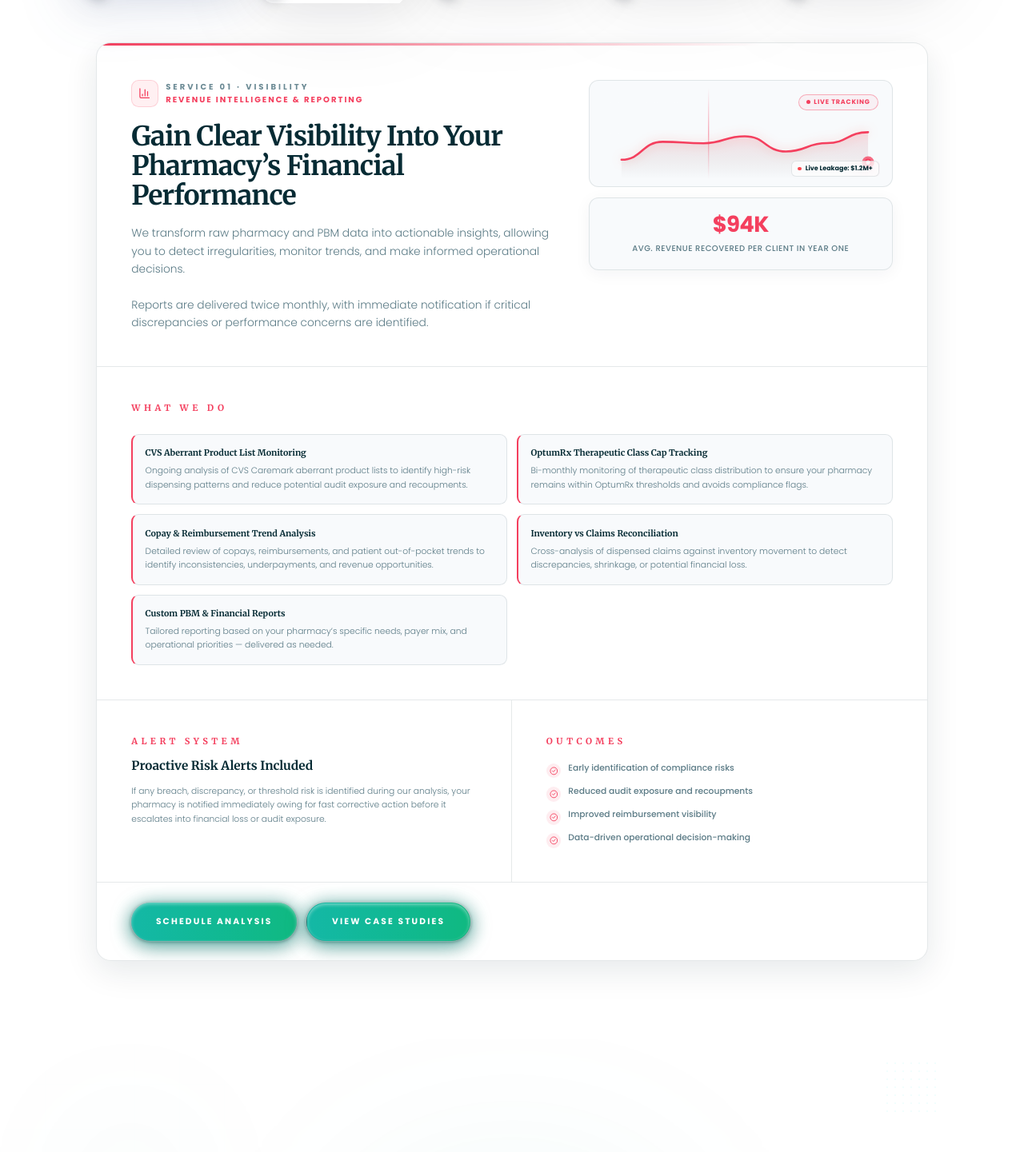
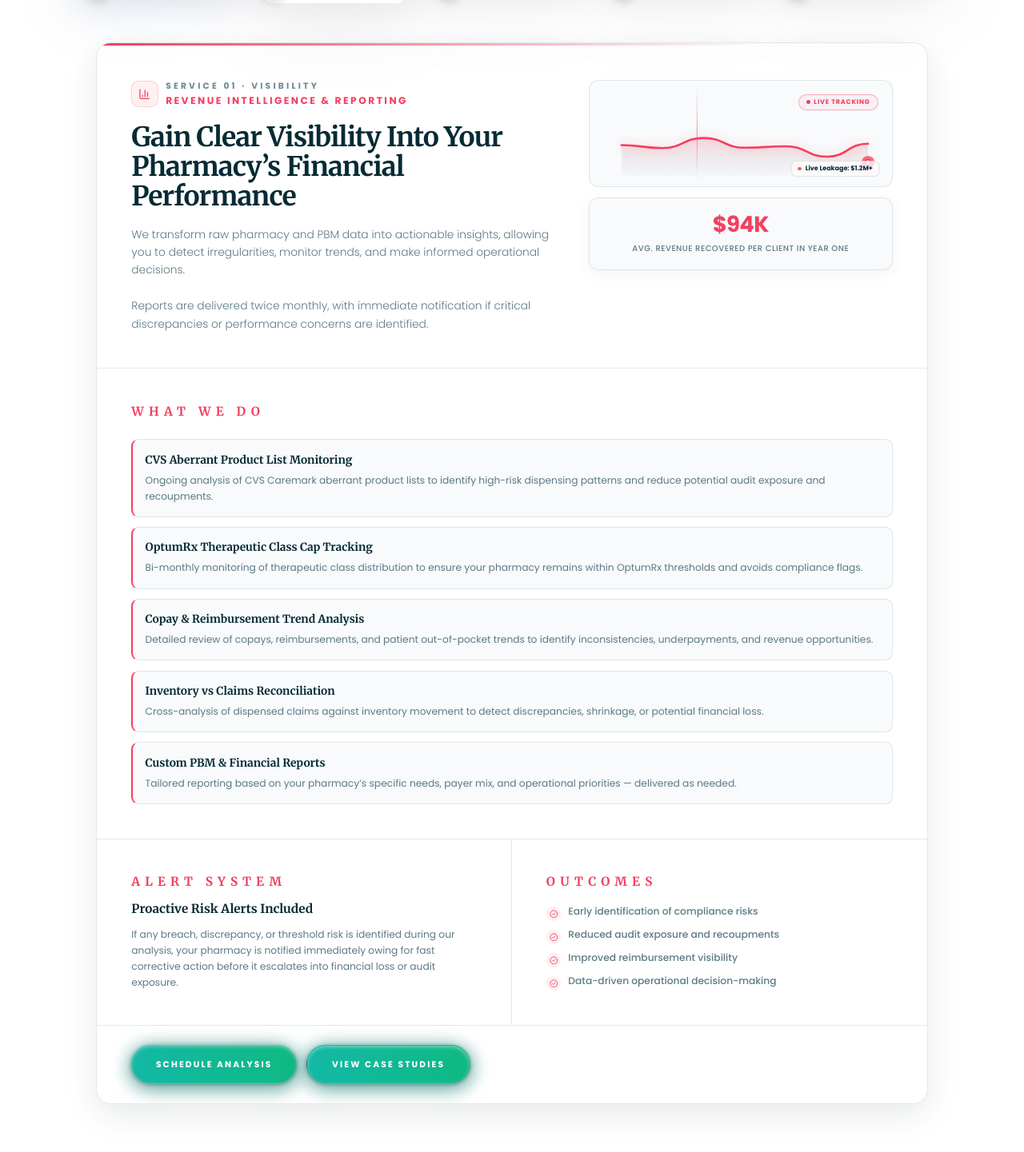
Before and after one commit to ayankhurram0/primetek-redesign, a Next.js app: page /services in a window 1280 px wide. Shown: the part 989-2430 px from the top of the page at 80% size. Built offline with nearby package versions, Linux system fonts and the light colour scheme.

Commit message:
Hero Section Changes

```diff
--- a/app/about/components/OurJourney.tsx
+++ b/app/about/components/OurJourney.tsx
@@ -192,7 +192,7 @@ export const OurJourney = () => {
                   alt={step.imgAlt}
                   fill
                   priority
-                  className="scale-105 object-cover opacity-85 transition-all duration-700"
+                  className="scale-105 object-cover transition-all duration-700"
                 />
 
                 <div
--- a/app/case-studies/Components/CaseStudyCard.tsx
+++ b/app/case-studies/Components/CaseStudyCard.tsx
@@ -157,8 +157,9 @@ export default function CaseStudyCard({ study, idx }: CaseStudyCardProps) {
                 ) : null}
               </h2>
 
-              <div className="mt-12 grid gap-10 border-t border-slate-200/80 pt-10 md:grid-cols-2 md:gap-12">
-                <div>
+              <div className="grid gap-10 pt-10 md:grid-cols-2 md:gap-8">
+
+                <div className="md:border-slate-200/80 bg-white p-8 shadow-[0_12px_40px_rgba(15,23,42,0.06)] md:p-10 border border-slate-200/80 rounded-2xl">
                   <div className="mb-5 flex items-center gap-3">
                     <div
                       className="flex h-10 w-10 items-center justify-center rounded-full"
@@ -167,18 +168,18 @@ export default function CaseStudyCard({ study, idx }: CaseStudyCardProps) {
                       <FileText className="h-5 w-5" strokeWidth={1.75} />
                     </div>
                     <h4
-                      className="text-sm font-bold uppercase tracking-[0.22em]"
+                      className="text-md font-black uppercase tracking-[0.22em]"
                       style={{ color: styles.accent }}
                     >
                       Initial Condition
                     </h4>
                   </div>
-                  <p className="text-base leading-relaxed text-slate-500 md:text-[1.05rem]">
+                  <p className="text-base leading-relaxed text-black md:text-[1.05rem]">
                     {study.challenge}
                   </p>
                 </div>
 
-                <div className="md:border-l md:border-slate-200/80 md:pl-10">
+                <div className="md:pl-10 md:border-slate-200/80 bg-white p-8 shadow-[0_12px_40px_rgba(15,23,42,0.06)] md:p-10 border border-slate-200/80 rounded-2xl">
                   <div className="mb-5 flex items-center gap-3">
                     <div
                       className="flex h-10 w-10 items-center justify-center rounded-full"
@@ -187,13 +188,13 @@ export default function CaseStudyCard({ study, idx }: CaseStudyCardProps) {
                       <Server className="h-5 w-5" strokeWidth={1.75} />
                     </div>
                     <h4
-                      className="text-sm font-bold uppercase tracking-[0.22em]"
+                      className="text-md font-black uppercase tracking-[0.22em]"
                       style={{ color: styles.accent }}
                     >
                       System Deployment
                     </h4>
                   </div>
-                  <p className="text-base leading-relaxed text-slate-500 md:text-[1.05rem]">
+                  <p className="text-base leading-relaxed text-black md:text-[1.05rem]">
                     {study.approach}
                   </p>
                 </div>
--- a/app/components/Newhero.tsx
+++ b/app/components/Newhero.tsx
@@ -43,7 +43,7 @@ const pbmData = [
 const COLORS = ['#99f6e4', '#5eead4', '#2dd4bf', '#0d9488'];
 
 const healthCardClass =
-  "w-80 h-80 rounded-3xl p-5 flex flex-col justify-between shrink-0 bg-white/85 backdrop-blur-xl border-2 border-accent/50 ring-1 ring-accent/25 shadow-[0_12px_40px_rgba(6,43,52,0.1),0_0_0_1px_rgba(13,148,136,0.15)]";
+  "w-80 h-80 rounded-3xl p-5 flex flex-col justify-between shrink-0 bg-white/85 backdrop-blur-xl border-2 border-accent/50 ring-1 ring-accent/25 shadow-[0_40px_90px_rgba(6,43,52,0.18),12px_12px_0_0px_rgba(13,148,136,0.5),0_0_60px_rgba(45,212,191,0.1)] transform-gpu will-change-transform [transform-style:preserve-3d] [transform:translateZ(18px)]";
 
 const HealthCards = ({ mounted }: { mounted: boolean }) => (
   !mounted ? (
--- a/app/services/components/ServicesDetail.tsx
+++ b/app/services/components/ServicesDetail.tsx
@@ -313,11 +313,11 @@ export const ServicesDetail = () => {
                         <activeService.icon className="h-5 w-5" style={{ color: accent }} />
                       </div>
                       <div>
-                        <p className="text-[10px] font-bold uppercase tracking-[0.3em] text-ink-subtle">
+                        <p className="text-sm font-bold uppercase tracking-[0.3em] text-ink-subtle">
                           Service {activeService.id} · {activeService.identity}
                         </p>
                         <p
-                          className="mt-0.5 text-[10px] font-bold uppercase tracking-[0.2em]"
+                          className="mt-0.5 text-md font-bold uppercase tracking-[0.2em]"
                           style={{ color: accent }}
                         >
                           {activeService.title}
@@ -359,22 +359,22 @@ export const ServicesDetail = () => {
               {/* What we do */}
               <div className="border-b border-ink/10 p-8 md:p-12 lg:p-14">
                 <h3
-                  className="mb-8 text-[11px] font-bold uppercase tracking-[0.4em]"
+                  className="mb-8 text-xl font-bold uppercase tracking-[0.4em]"
                   style={{ color: accent }}
                 >
                   What We Do
                 </h3>
-                <div className="grid gap-4 md:grid-cols-2">
+                <div className="grid gap-4 md:grid-cols-1">
                   {activeService.whatWeDo.map((item, i) => (
                     <div
                       key={i}
                       className="rounded-xl border border-ink/10 bg-slate-50 p-5 transition-colors hover:bg-white"
                       style={{ borderLeftWidth: "2px", borderLeftColor: accent }}
                     >
-                      <h4 className="text-ink text-sm font-bold mb-2 leading-snug">
+                      <h4 className="text-ink text-lg font-bold mb-2 leading-snug">
                         {item.title}
                       </h4>
-                      <p className="text-ink-muted text-sm font-light leading-relaxed">
+                      <p className="text-ink-muted text-md leading-relaxed">
                         {item.desc}
                       </p>
                     </div>
@@ -386,7 +386,7 @@ export const ServicesDetail = () => {
               <div className="grid gap-0 lg:grid-cols-2 lg:divide-x divide-ink/10">
                 <div className="p-8 md:p-12 lg:p-14">
                   <h3
-                    className="mb-4 text-[11px] font-bold uppercase tracking-[0.4em]"
+                    className="mb-4 text-xl font-bold uppercase tracking-[0.4em]"
                     style={{ color: accent }}
                   >
                     Alert System
@@ -394,14 +394,14 @@ export const ServicesDetail = () => {
                   <h4 className="text-xl font-bold text-ink mb-4 leading-snug">
                     {activeService.alertSystem.headline}
                   </h4>
-                  <p className="text-ink-muted text-sm font-light leading-relaxed">
+                  <p className="text-ink-muted text-md leading-relaxed">
                     {activeService.alertSystem.desc}
                   </p>
                 </div>
 
                 <div className="border-t border-ink/10 p-8 md:p-12 lg:border-t-0 lg:p-14">
                   <h3
-                    className="mb-6 text-[11px] font-bold uppercase tracking-[0.4em]"
+                    className="mb-6 text-xl font-bold uppercase tracking-[0.4em]"
                     style={{ color: accent }}
                   >
                     Outcomes
@@ -415,7 +415,7 @@ export const ServicesDetail = () => {
                         >
                           <CheckCircle2 className="h-3.5 w-3.5" style={{ color: accent }} />
                         </div>
-                        <span className="text-sm font-medium leading-snug text-ink-muted">
+                        <span className="text-md font-medium leading-snug text-ink-muted">
                           {outcome}
                         </span>
                       </li>
```
